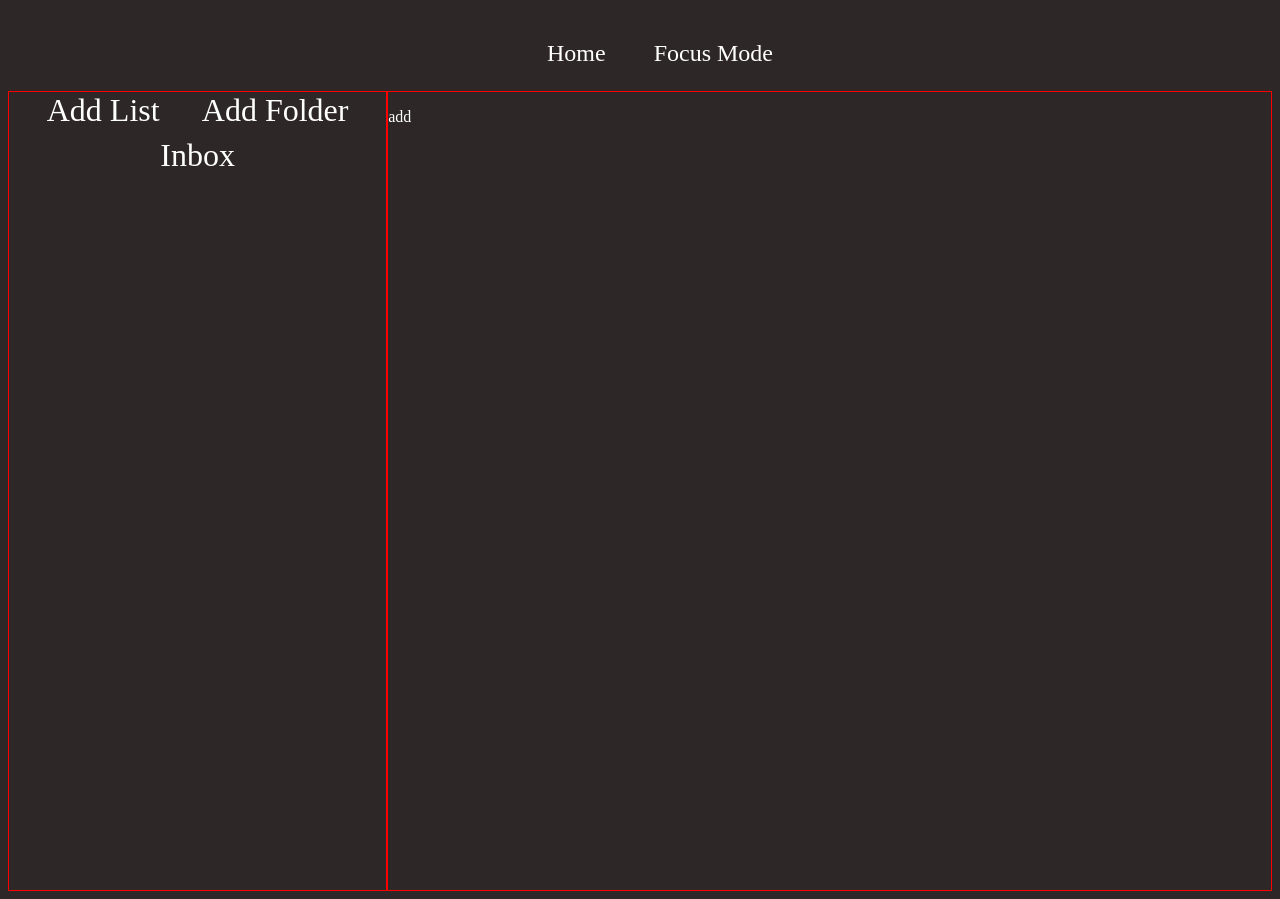
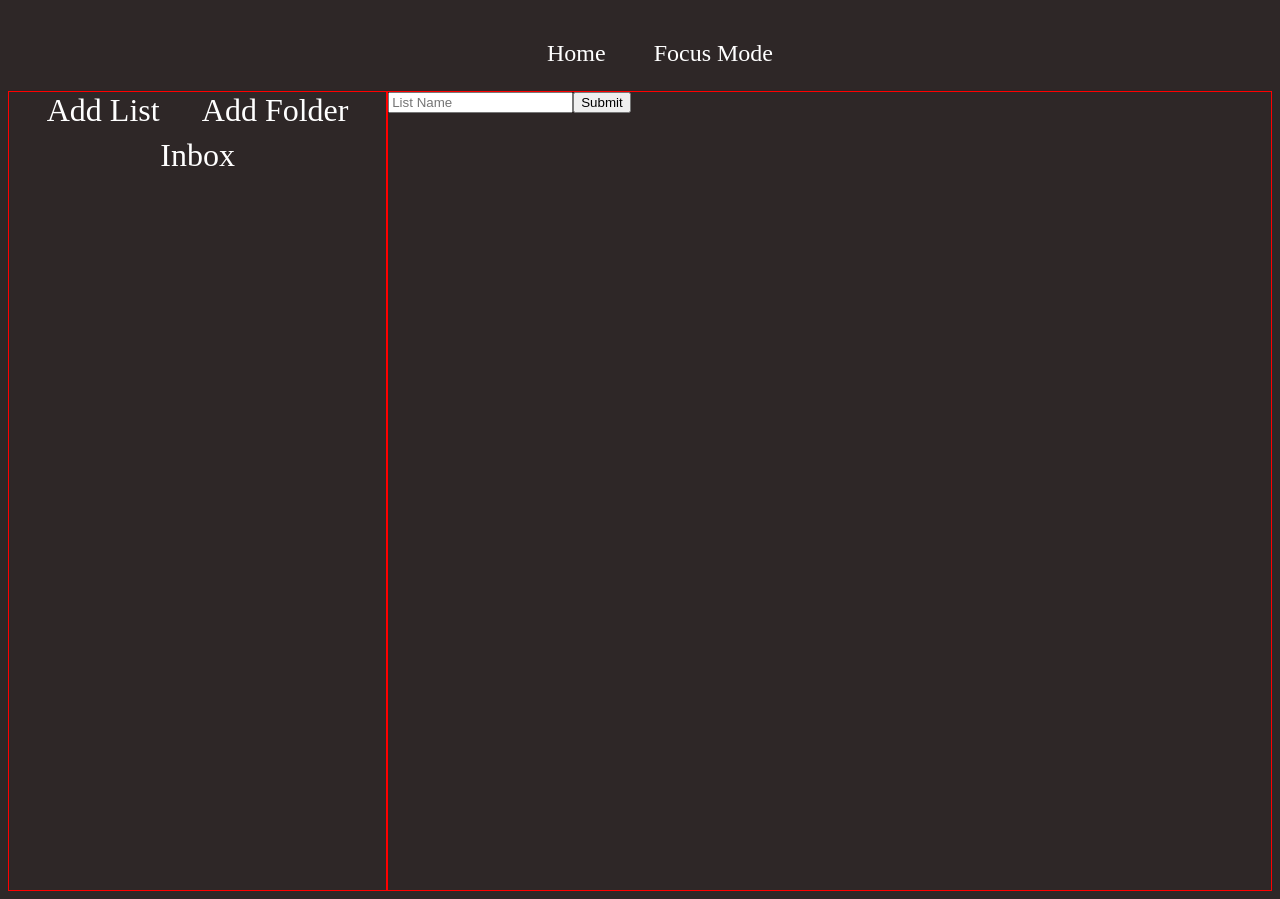
Before and after one commit to thomaswilliamscode/todo2, a React (Vite) app: page /addlist in a window 1280 px wide. Built offline with nearby package versions, Linux system fonts and the light colour scheme; no server answers; the database is empty.

Commit message:
working on adding lists properly

```diff
--- a/src/components/addlist/addlist.jsx
+++ b/src/components/addlist/addlist.jsx
@@ -1,9 +1,39 @@
+import { useState, useContext } from 'react'
+import { pushData, maxPosition, getData } from '../db-logic/db-logic'
+import { ListContext } from '../../context/listContext'
 
+const table = 'lists'
 
 export default function AddList() {
+  const { getLists, setGetLists } = useContext(ListContext)
+  const [ listName, setListName ] = useState('')
+
+  async function formSubmit (e) {
+    e.preventDefault()
+    // // send list name to database
+    const newData ={
+      name:listName,
+    }
+    setListName('')
+    let posObj = await maxPosition(table)
+    const {position} = posObj
+    newData.position = position + 1;
+    await pushData(newData, table)
+    // reset listName to empty
+    setGetLists('get')
+    // since im already adding a new list to a folder here,
+    // i should go ahead and run a get request to that specific list,
+    // and save that to local storage or context that then saves to local storage.
+}
     return (
         <div>
-            <p>add </p>
+            <form onSubmit={formSubmit}>
+                <input type='text'
+                  value={listName}
+                  onChange={(e) => setListName(e.target.value)}
+                  placeholder='List Name'/>
+                <input type='submit' value='Submit'/>
+            </form>
         </div>
     )
 }
--- /dev/null
+++ b/src/context/listContext.jsx
@@ -0,0 +1,12 @@
+import { createContext, useState } from 'react'
+
+export const ListContext = createContext()
+
+export function ListProvider ({children}) {
+    const [ getLists, setGetLists ] = useState('got')
+    return (
+        <ListContext.Provider value={{getLists, setGetLists}}>
+            {children}
+        </ListContext.Provider>
+    )
+}
--- a/src/main.jsx
+++ b/src/main.jsx
@@ -10,6 +10,7 @@ import Layout from './components/layout/layout'
 import AddFolder from './components/addfolder/addfolder'
 import AddList from './components/addlist/addlist'
 import { FolderProvider } from './context/folderContext'
+import { ListProvider } from './context/listContext'
 
 
 const router = createBrowserRouter([
@@ -49,7 +50,9 @@ const router = createBrowserRouter([
 createRoot(document.getElementById('root')).render(
   <StrictMode>
     <FolderProvider>
+      <ListProvider>
       <RouterProvider router={router}/>
+      </ListProvider>
     </FolderProvider>
   </StrictMode>,
 )
```
